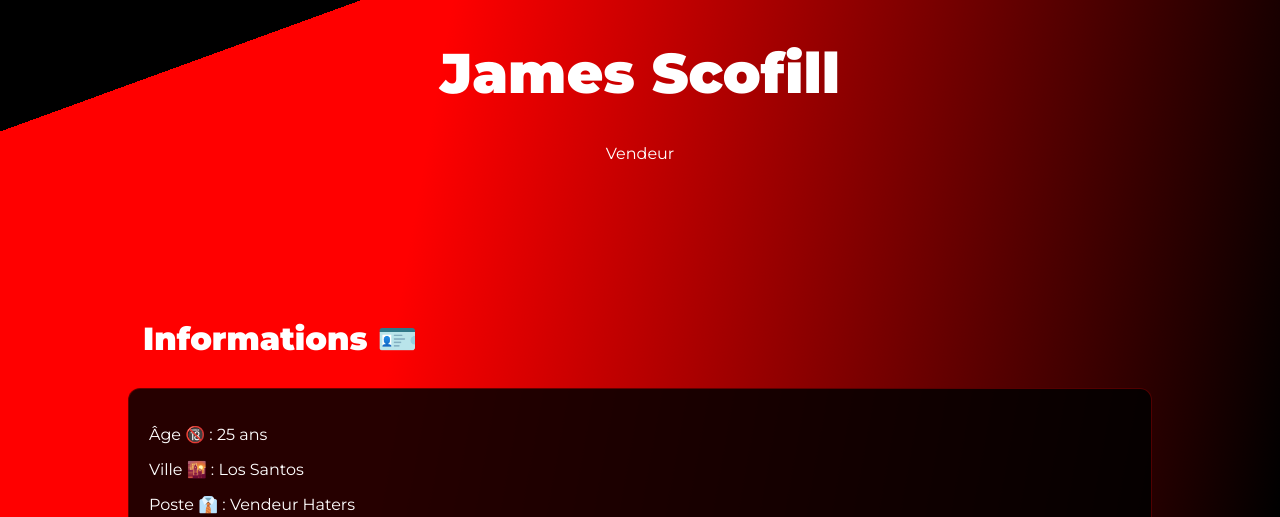
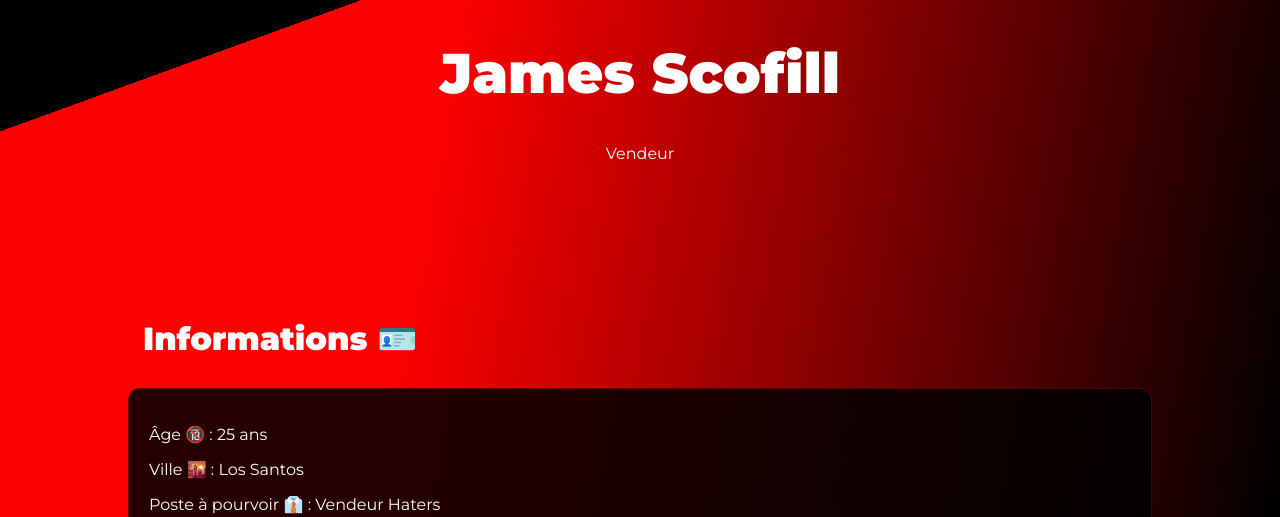
Before and after one commit to james-scofill/cv-haters, a plain HTML site: page index.html in a window 1280 px wide. Shown: the part 283-800 px from the top of the page. Drawn offline with Linux system fonts and the light colour scheme.

Commit message:
Update index.html

```diff
--- a/index.html
+++ b/index.html
@@ -289,7 +289,7 @@ footer {
     <div class="card reveal">
         <p>Âge 🔞 : 25 ans</p>
         <p>Ville 🌇 : Los Santos</p>
-        <p>Poste 👔 : Vendeur Haters</p>
+        <p>Poste à pourvoir 👔 : Vendeur Haters</p>
         <p>Contact 📩 : james.scofill.3423@eyefind.business • 2470</p>
     </div>
 </section>
@@ -399,7 +399,6 @@ footer {
         <div class="qdf-box">
             <h3>Défauts ⚠️</h3>
             <ul>
-                <li>Gentil</li>
                 <li>Perfectionniste</li>
                 <li>Trop investi</li>
                 <li>Franc</li>
```
